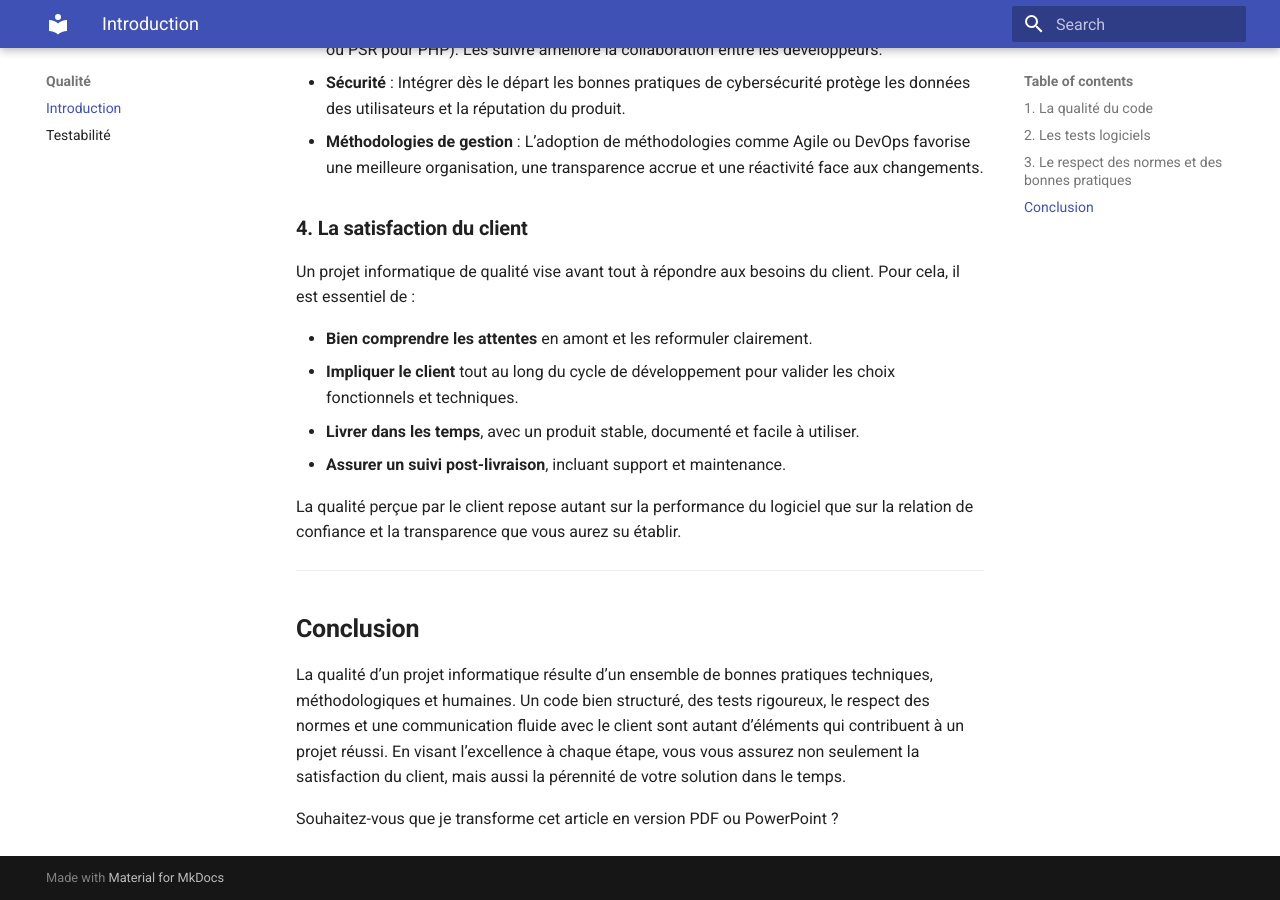
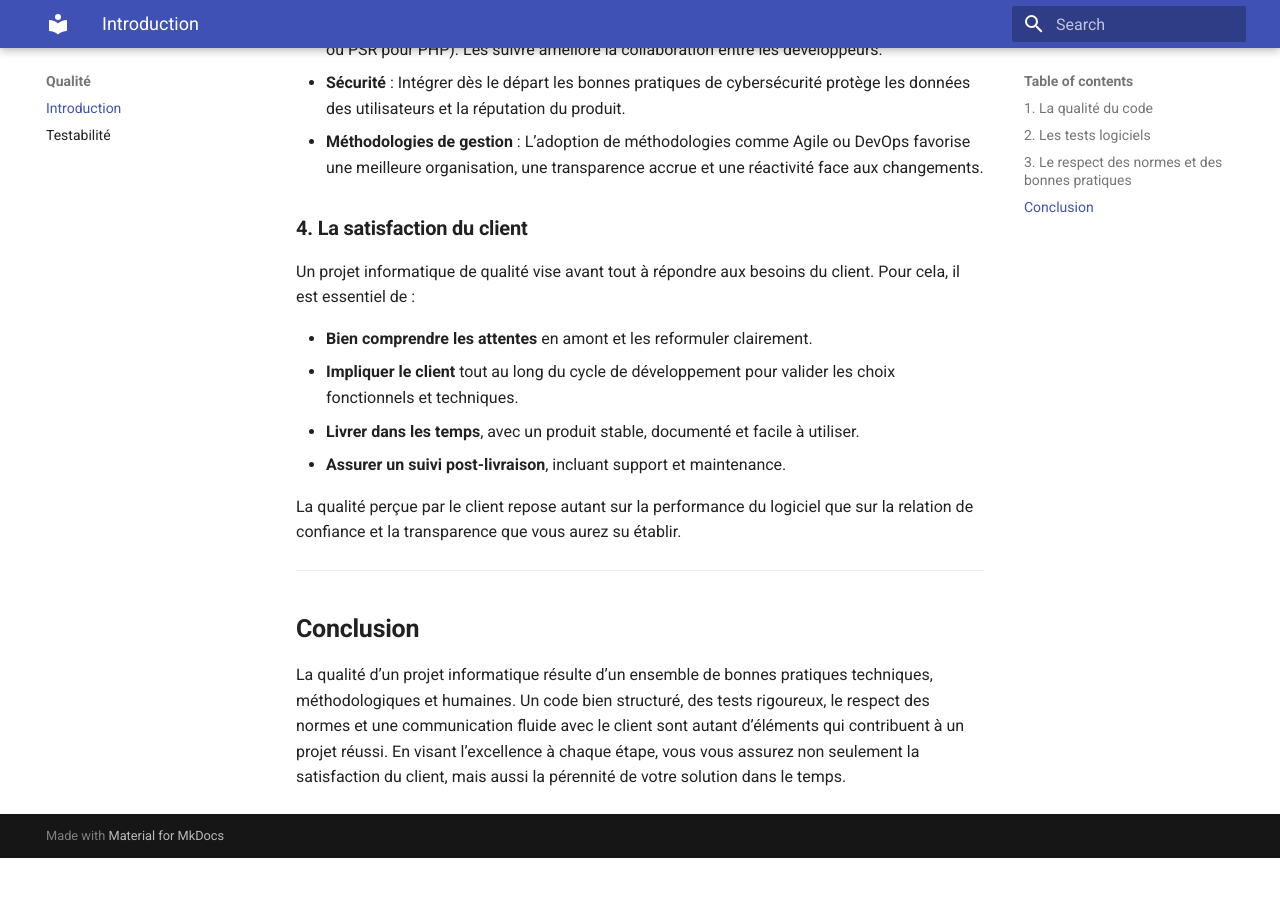
Before and after one commit to agnesNeedemand/projet-fil-rouge, an MkDocs documentation site: the page built from docs/qualite/index.md, in a window 1280 px wide and 900 px high, scrolled down 1299 px. Built offline with MkDocs 1.6.1 and Material for MkDocs 9.7.7, drawn with Linux system fonts in a browser that asks for light colours; after the commit the page ends 2157 px from its top, so only the background shows below that.

Commit message:
fix coquille

```diff
--- a/docs/qualite/index.md
+++ b/docs/qualite/index.md
@@ -50,5 +50,3 @@ La qualité perçue par le client repose autant sur la performance du logiciel q
 ## **Conclusion**
 
 La qualité d’un projet informatique résulte d’un ensemble de bonnes pratiques techniques, méthodologiques et humaines. Un code bien structuré, des tests rigoureux, le respect des normes et une communication fluide avec le client sont autant d’éléments qui contribuent à un projet réussi. En visant l’excellence à chaque étape, vous vous assurez non seulement la satisfaction du client, mais aussi la pérennité de votre solution dans le temps.
-
-Souhaitez-vous que je transforme cet article en version PDF ou PowerPoint ?
```
